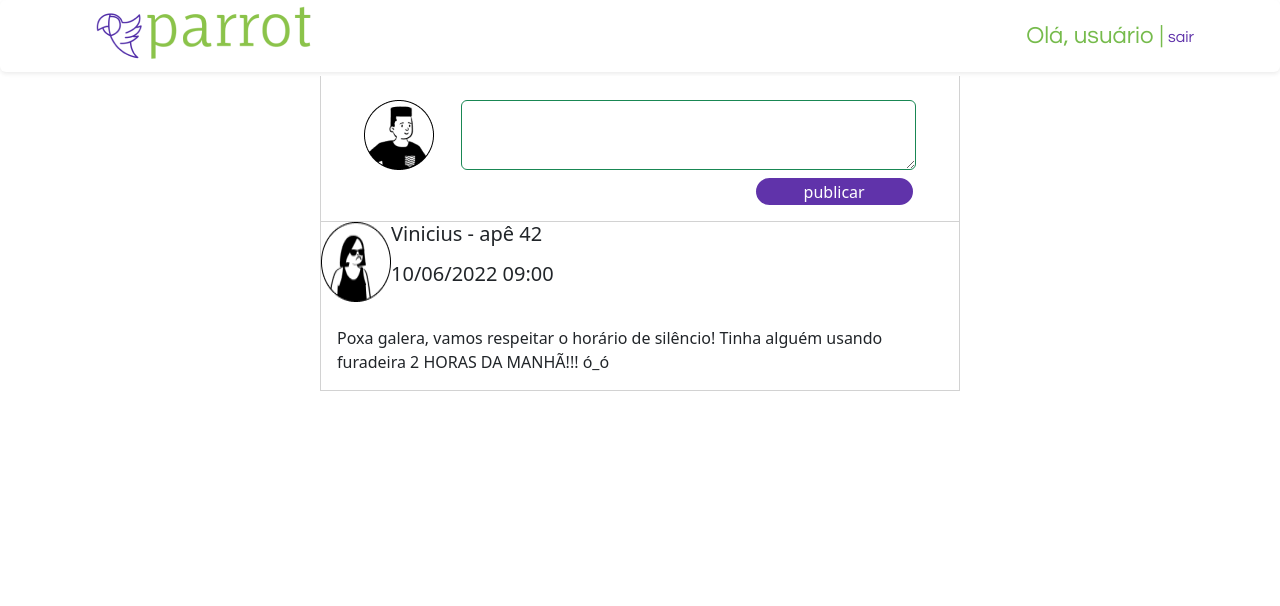
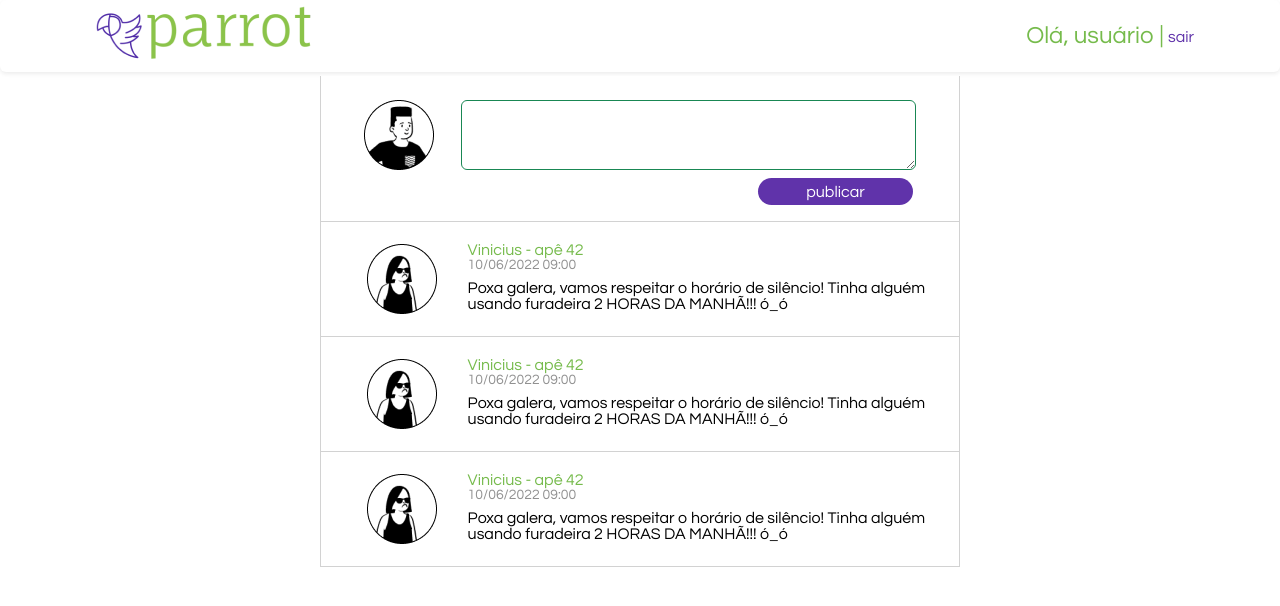
Before and after one commit to dreialcantara/frontend-hands-on-4, a React (Create React App) app: page /feed in a window 1280 px wide. Shown: the top 606 px of the page. Built offline with nearby package versions, Linux system fonts and the light colour scheme.

Commit message:
feedpage

```diff
--- a/src/components/Card/index.tsx
+++ b/src/components/Card/index.tsx
@@ -1,22 +1,28 @@
 import Card from "react-bootstrap/Card";
+
+import "./styles.css";
 
 const imgfriend = require("../../img/imgfriend.png");
 
 function CardFeed() {
   return (
-    <Card className="d-flex w-50 rounded-0 border-top-0">
-      <Card.Title>
-        <div className="d-flex">
-          <img className="img-fluid" src={imgfriend} alt="imagem de usuário" />
-          <div className="flex-column">
-            <p>Vinicius - apê 42</p>
-            <p>10/06/2022 09:00</p>
+    <Card className="d-flex w-50 rounded-0 border-top-0   ">
+      <Card.Body className="d-flex">
+        <img src={imgfriend} className="imgfriend align-self-center " alt="" />
+        <div className="d-flex w-0 h-0 mb-2 ">
+          <div className="d-flex flex-column ">
+            <div className="d-flex flex-column">
+              <span className="nomeap mt-1 w-75">Vinicius - apê 42</span>
+              <span className="datapost mb-0">10/06/2022 09:00</span>
+            </div>
+            <div className="txtpost mt-2">
+              <span className=" w-100">
+                Poxa galera, vamos respeitar o horário de silêncio! Tinha alguém
+                usando furadeira 2 HORAS DA MANHÃ!!! ó_ó
+              </span>
+            </div>
           </div>
         </div>
-      </Card.Title>
-      <Card.Body>
-        Poxa galera, vamos respeitar o horário de silêncio! Tinha alguém usando
-        furadeira 2 HORAS DA MANHÃ!!! ó_ó
       </Card.Body>
     </Card>
   );
--- /dev/null
+++ b/src/components/Card/styles.css
@@ -0,0 +1,29 @@
+@import url('https://fonts.googleapis.com/css2?family=Questrial&display=swap');
+
+* {
+    font-family: 'Questrial', sans-serif !important;
+}
+
+.imgfriend {
+    margin-left: 5%;
+    margin-right: 5%;
+    object-fit: contain;
+}
+
+.nomeap {
+    font-size: 16px;
+    color: #76BB4C;
+    line-height: 1;
+}
+
+.datapost {
+    font-size: 14px;
+    color: #919191;
+    margin-top: 0%;
+    line-height: 1;
+}
+
+.txtpost {
+    color: #000000;
+    line-height: 1;
+}
--- a/src/components/Header/index.tsx
+++ b/src/components/Header/index.tsx
@@ -8,7 +8,7 @@ const logoheader = require("../../img/logoheader.png");
 
 function Header() {
   return (
-    <Navbar className="navbar p-0 shadow-sm bg-white rounded position-sticky">
+    <Navbar className="navbar p-0 shadow-sm bg-white rounded">
       <Container>
         <Navbar.Brand>
           <Link to="/">
--- a/src/pages/Feed/index.tsx
+++ b/src/pages/Feed/index.tsx
@@ -11,6 +11,8 @@ function Login() {
       <div className="d-flex flex-column align-items-center">
         <CardPost />
         <CardFeed />
+        <CardFeed />
+        <CardFeed />
       </div>
     </>
   );
```
